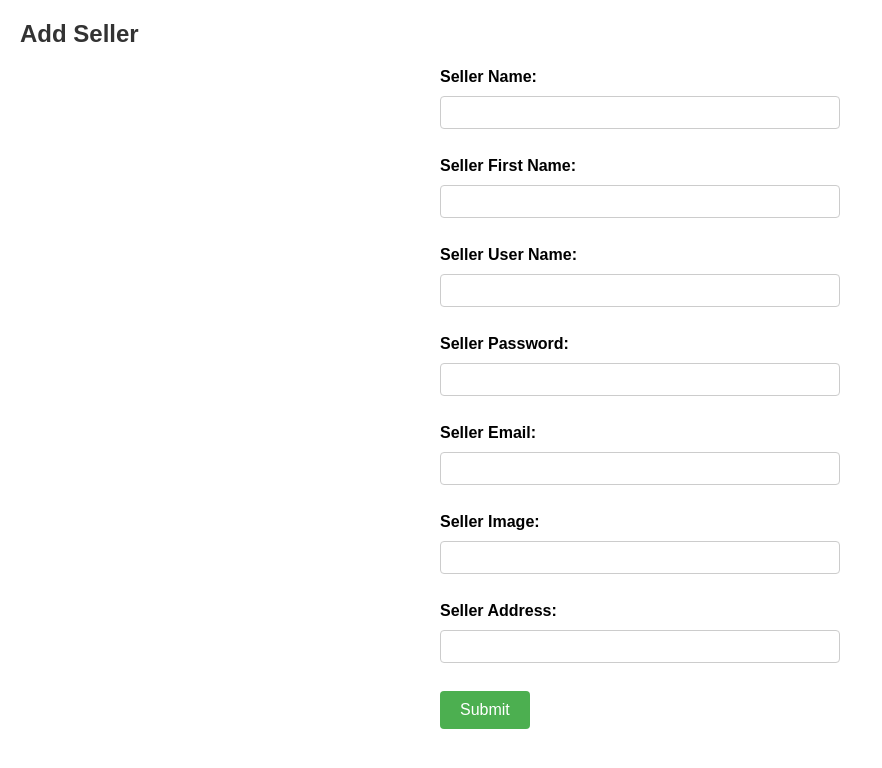
After one commit to khanwardak/Solar_System, a PHP site: page /Admin/Seller.php in a window 1280 px wide. The commit adds this page. Shown: the top 768 px of the page, without its empty margins (0-882 px from the left). Run offline with PHP 8.4, Linux system fonts and the light colour scheme.

Commit message:
changes
daf

```diff
--- /dev/null
+++ b/Admin/Seller.php
@@ -0,0 +1,75 @@
+<!DOCTYPE html>
+<html>
+<head>
+    <title>Add Seller</title>
+    <link rel="stylesheet" type="text/css" href="assets/css/cssforseller.css?verssion=2">
+</head>
+<body>
+    <?php
+    // Establish database connection
+
+
+    $servername = "localhost";
+    $username = "root";
+    $password = "";
+    $dbname="solartech_solar_solution";
+
+    $conn = new mysqli($servername, $username, $password, $dbname);
+    if ($conn->connect_error) {
+        die("Connection failed: " . $conn->connect_error);
+    }
+
+    // Check if the form is submitted
+    if ($_SERVER["REQUEST_METHOD"] == "POST") {
+        // Retrieve form data
+        $seller_name = $_POST['seller_name'];
+        $seller_fname = $_POST['seller_fname'];
+        $seller_user_name = $_POST['seller_user_name'];
+        $seller_password = $_POST['seller_password'];
+        $seller_email = $_POST['seller_email'];
+        $seller_image = $_POST['seller_image'];
+        $seller_address = 2;
+
+        // Prepare and execute the SQL statement
+        $stmt = $conn->prepare("INSERT INTO seller (seller_name, seller_fname, seller_user_name, seller_password, seller_email, seller_image, seller_address) VALUES (?, ?, ?, ?, ?, ?, ?)");
+        $stmt->bind_param("ssssssi", $seller_name, $seller_fname, $seller_user_name, $seller_password, $seller_email, $seller_image, $seller_address);
+
+        if ($stmt->execute()) {
+            echo "Seller added successfully.";
+        } else {
+            echo "Error: " . $stmt->error;
+        }
+
+        $stmt->close();
+    }
+
+    $conn->close();
+    ?>
+
+    <h2>Add Seller</h2>
+    <form action="<?php echo $_SERVER['PHP_SELF']; ?>" method="POST">
+        <label for="seller_name">Seller Name:</label>
+        <input type="text" name="seller_name" required><br><br>
+
+        <label for="seller_fname">Seller First Name:</label>
+        <input type="text" name="seller_fname" required><br><br>
+
+        <label for="seller_user_name">Seller User Name:</label>
+        <input type="text" name="seller_user_name" required><br><br>
+
+        <label for="seller_password">Seller Password:</label>
+        <input type="password" name="seller_password" required><br><br>
+
+        <label for="seller_email">Seller Email:</label>
+        <input type="email" name="seller_email" required><br><br>
+
+        <label for="seller_image">Seller Image:</label>
+        <input type="text" name="seller_image" required><br><br>
+
+        <label for="seller_address">Seller Address:</label>
+        <input type="number" name="seller_address" required><br><br>
+
+        <input type="submit" value="Submit">
+    </form>
+</body>
+</html>
--- /dev/null
+++ b/Admin/assets/css/cssforseller.css
@@ -0,0 +1,55 @@
+body {
+    font-family: Arial, sans-serif;
+    margin: 20px;
+}
+
+h2 {
+    color: #333;
+}
+
+form {
+    width: 400px;
+    margin: 0 auto;
+}
+
+label {
+    display: block;
+    margin-bottom: 10px;
+    font-weight: bold;
+}
+
+input[type="text"],
+input[type="password"],
+input[type="email"],
+input[type="number"] {
+    width: 100%;
+    padding: 8px;
+    border: 1px solid #ccc;
+    border-radius: 4px;
+    box-sizing: border-box;
+    margin-bottom: 10px;
+}
+
+input[type="submit"] {
+    background-color: #4CAF50;
+    color: white;
+    padding: 10px 20px;
+    border: none;
+    border-radius: 4px;
+    cursor: pointer;
+    font-size: 16px;
+}
+
+input[type="submit"]:hover {
+    background-color: #45a049;
+}
+
+.error {
+    color: red;
+    margin-bottom: 10px;
+}
+
+.success {
+    color: green;
+    margin-bottom: 10px;
+}
```
Also changed, not shown: Admin/goods.php (+17 -0 lines), Admin/person_buy_goods.php (+11 -0 lines).
